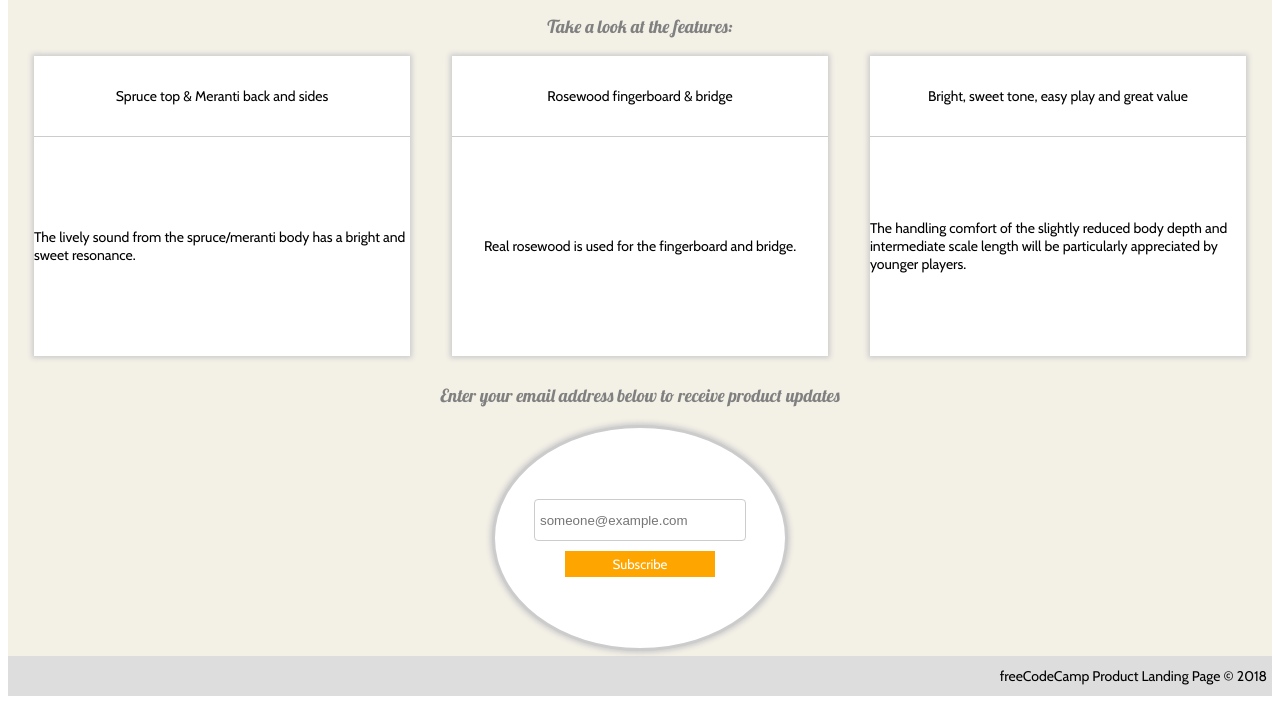
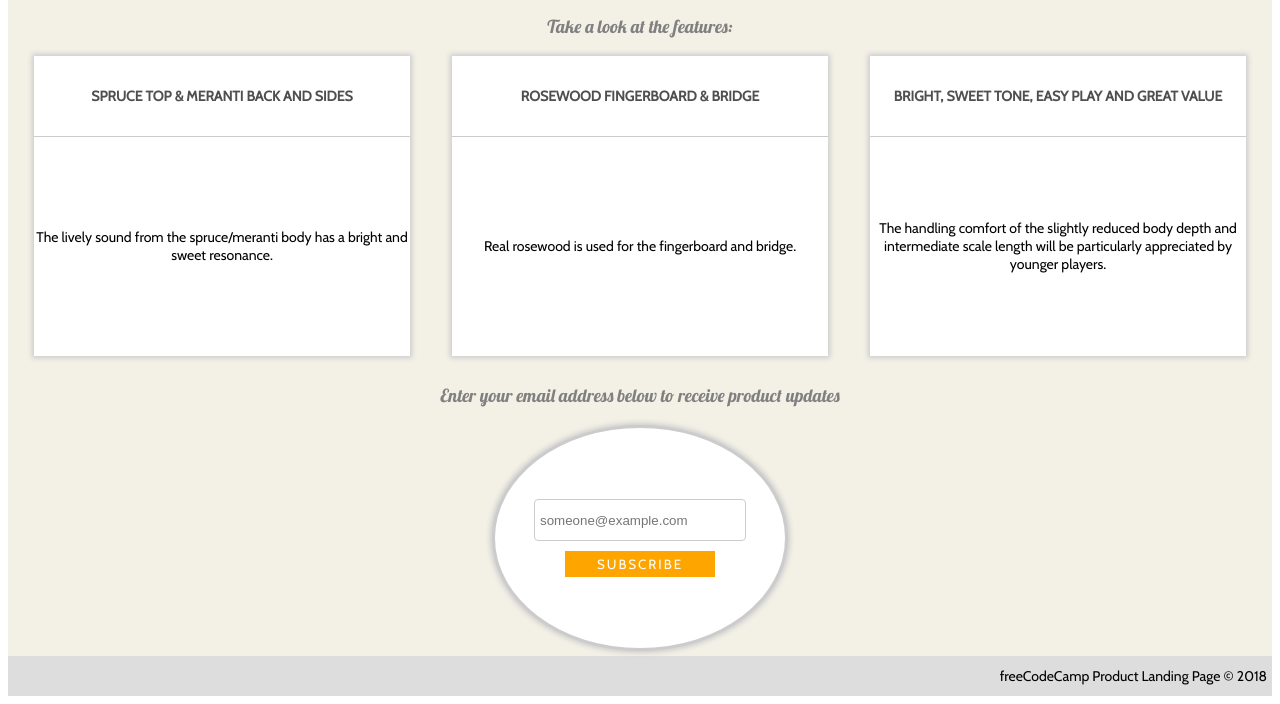
Before and after one commit to adarshnanwani/fcc-product-landing-page, a plain HTML site: page index.html in a window 1280 px wide. Shown: the part 452-1156 px from the top of the page. Drawn offline with nearby package versions, Linux system fonts and the light colour scheme.

Commit message:
updated some css

```diff
--- a/index.html
+++ b/index.html
@@ -98,6 +98,9 @@
             height: 25%;
             padding: 5px 0 5px 0;
             border-bottom: 1px solid #ccc;
+            text-transform: uppercase;
+            font-weight: 700;
+            color: #4f4f4f;
         }
 
         .card>.content {
@@ -107,6 +110,7 @@
             height: 75%;
             padding: 5px 0 5px 0;
             width: 100%;
+            text-align: center;
         }
 
         #form {
@@ -139,7 +143,8 @@
             color: #fff;
             padding: 5px;
             margin-top: 10px;
-            text-decoration: uppercase;
+            text-transform: uppercase;
+            letter-spacing: 2px;
         }
 
         #footer {
@@ -232,7 +237,7 @@
         </section>
     </main>
     <footer id="footer">
-            freeCodeCamp Product Landing Page &copy; 2018
+        freeCodeCamp Product Landing Page &copy; 2018
     </footer>
 </body>
 
```
